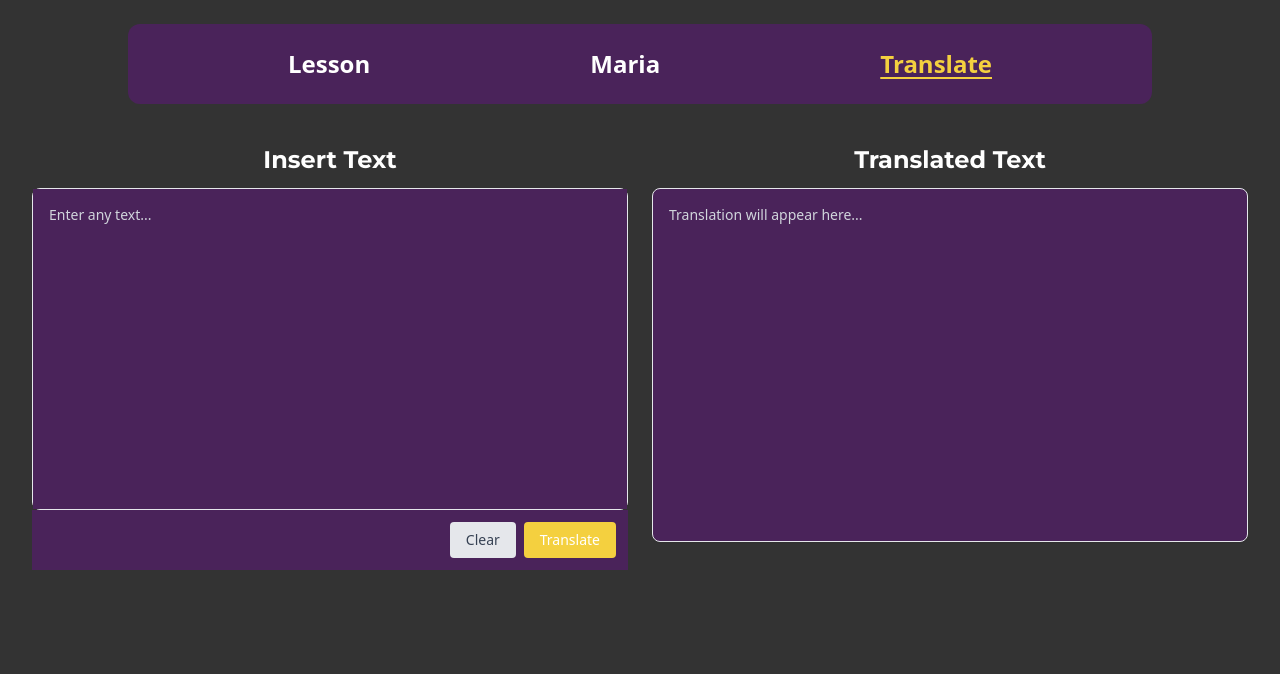
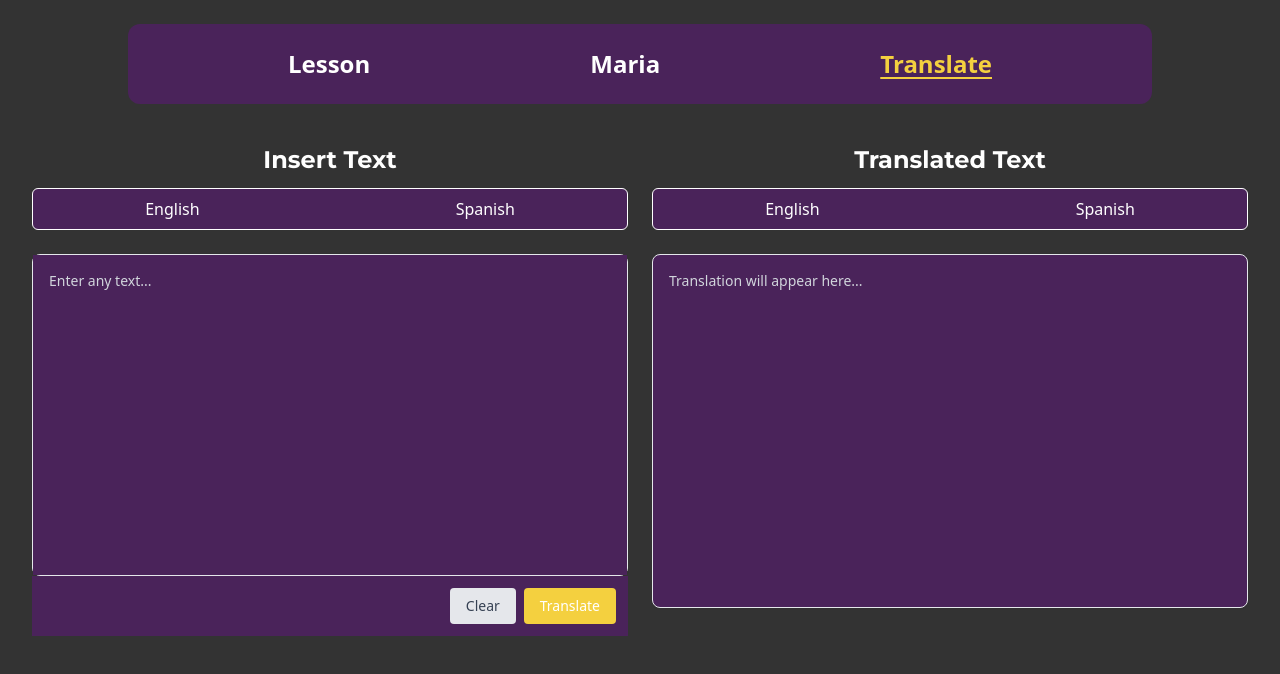
Before and after one commit to BetaCoder28/maria, a React (Vite) app: page /translate in a window 1280 px wide. Shown: the top 674 px of the page. Built offline with nearby package versions, Linux system fonts and the light colour scheme.

Commit message:
Select Languages Buttons

```diff
--- a/src/Pages/Translate/index.jsx
+++ b/src/Pages/Translate/index.jsx
@@ -31,6 +31,11 @@ const Translator = () => {
                     {/* Sección de Input */}
                     <div className="flex flex-col">
                         <h2 className="text-xl md:text-2xl font-bold text-center mb-3">Insert Text</h2>
+                        <div className="flex p-2 justify-center space-x-64 border-1 rounded-md border-white w-full bg-[#4A235A]">
+                            <button className="hover:text-[#F4D03F]">English</button>
+                            <button className="hover:text-[#F4D03F]">Spanish</button>
+                        </div>
+                        <br></br>
                         <div className="rounded-lg border border-gray-200 shadow-xs focus-within:border-white focus-within:ring-1 focus-within:ring-white">
                             <textarea
                                 id="OrderNotes"
@@ -62,6 +67,11 @@ const Translator = () => {
                     {/* Sección de Output */}
                     <div className="flex flex-col">
                         <h2 className="text-xl md:text-2xl font-bold text-center mb-3">Translated Text</h2>
+                        <div className="flex p-2 justify-center space-x-64 border-1 rounded-md border-white w-full bg-[#4A235A]">
+                            <button className="hover:text-[#F4D03F]">English</button>
+                            <button className="hover:text-[#F4D03F]">Spanish</button>
+                        </div>
+                        <br></br>
                         <div className="overflow-hidden p-4 bg-[#4A235A] rounded-lg border border-gray-200 shadow-xs focus-within:border-white focus-within:ring-1 focus-within:ring-white">
                             <textarea
                                 id="TranslatedNotes"
```
